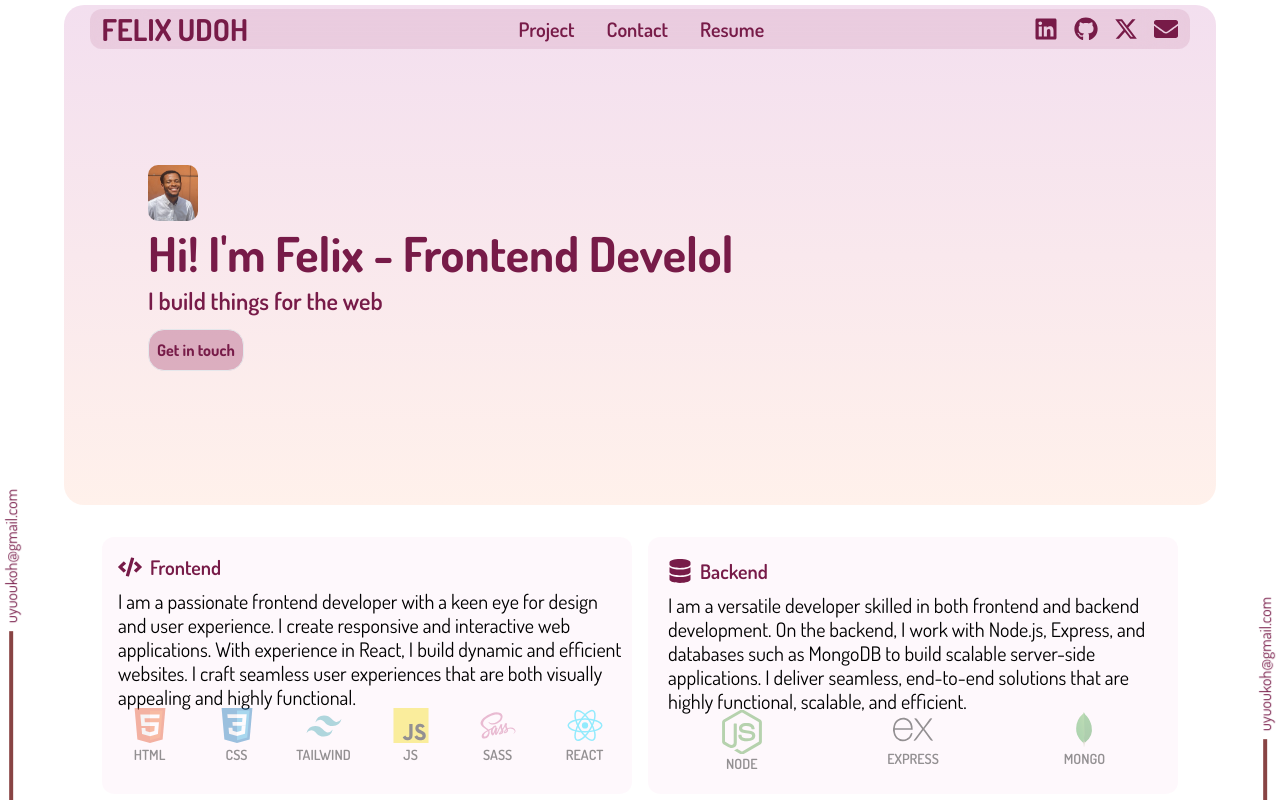
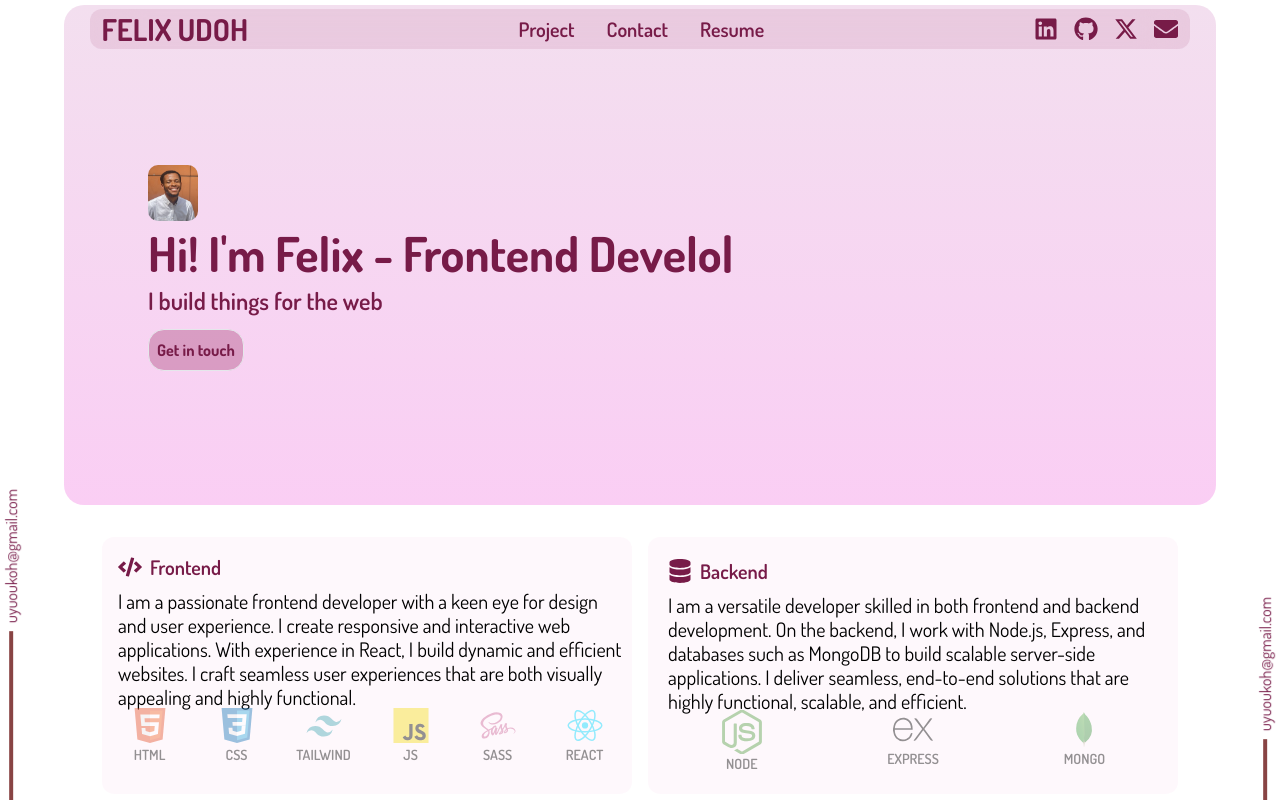
Before and after one commit to Felixx-jnr/portfolio, a React (Create React App) app: page / in a window 1280 px wide. Shown: the top 800 px of the page. Built offline with nearby package versions, Linux system fonts and the light colour scheme.

Commit message:
final edit

```diff
--- a/src/components/template/Grid.jsx
+++ b/src/components/template/Grid.jsx
@@ -54,7 +54,7 @@ const Grid = () => {
   const opacity5 = useTransform(scrollYProgress5, [0, 0.5, 1], [0, 1, 1]);
   const x5 = useTransform(scrollYProgress5, [0, 0.5, 1], [200, 0, -200]);
 
-  const scale = useTransform(scrollYProgress6, [0, 0.5, 1], [0.9, 1, 1]);
+  const scale = useTransform(scrollYProgress6, [0, 0.5, 1], [0.7, 1, 1]);
 
   return (
     <main className=" overflow-hidden">
--- a/src/scss/index.scss
+++ b/src/scss/index.scss
@@ -9,7 +9,7 @@
   //LIGHT MODE
   --mainColor: #fff;
   --nav: #912056;
-  --homeBackground: linear-gradient(to top, #fff1eb 0%, #f3dfef 100%);
+  --homeBackground: linear-gradient(to top, #facef4 0%, #f3dfef 100%);
   --projectsBackground: linear-gradient(109.6deg, #ffdde1 11.2%, #e9e7e9 92.2%);
 }
 
```
